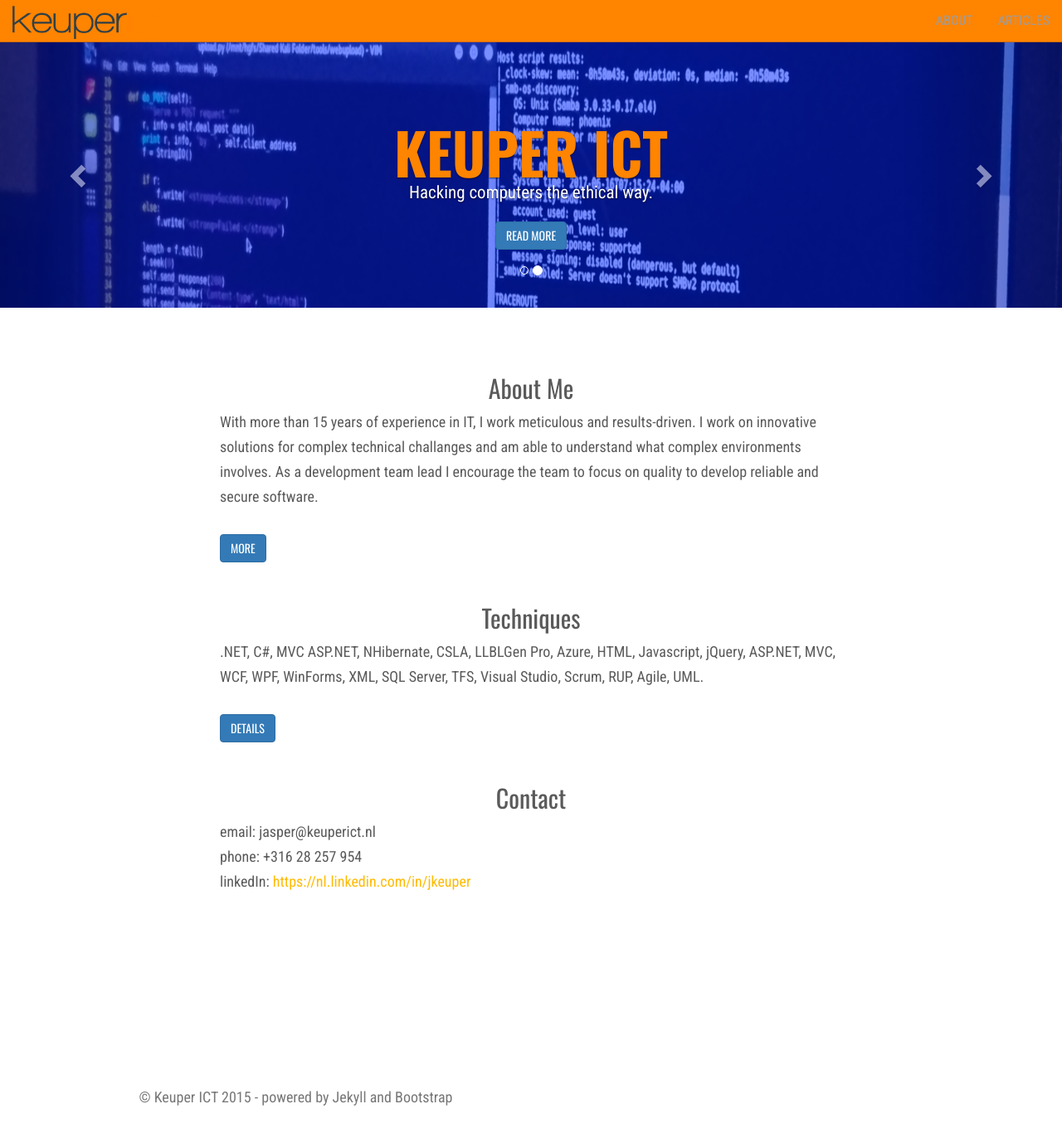
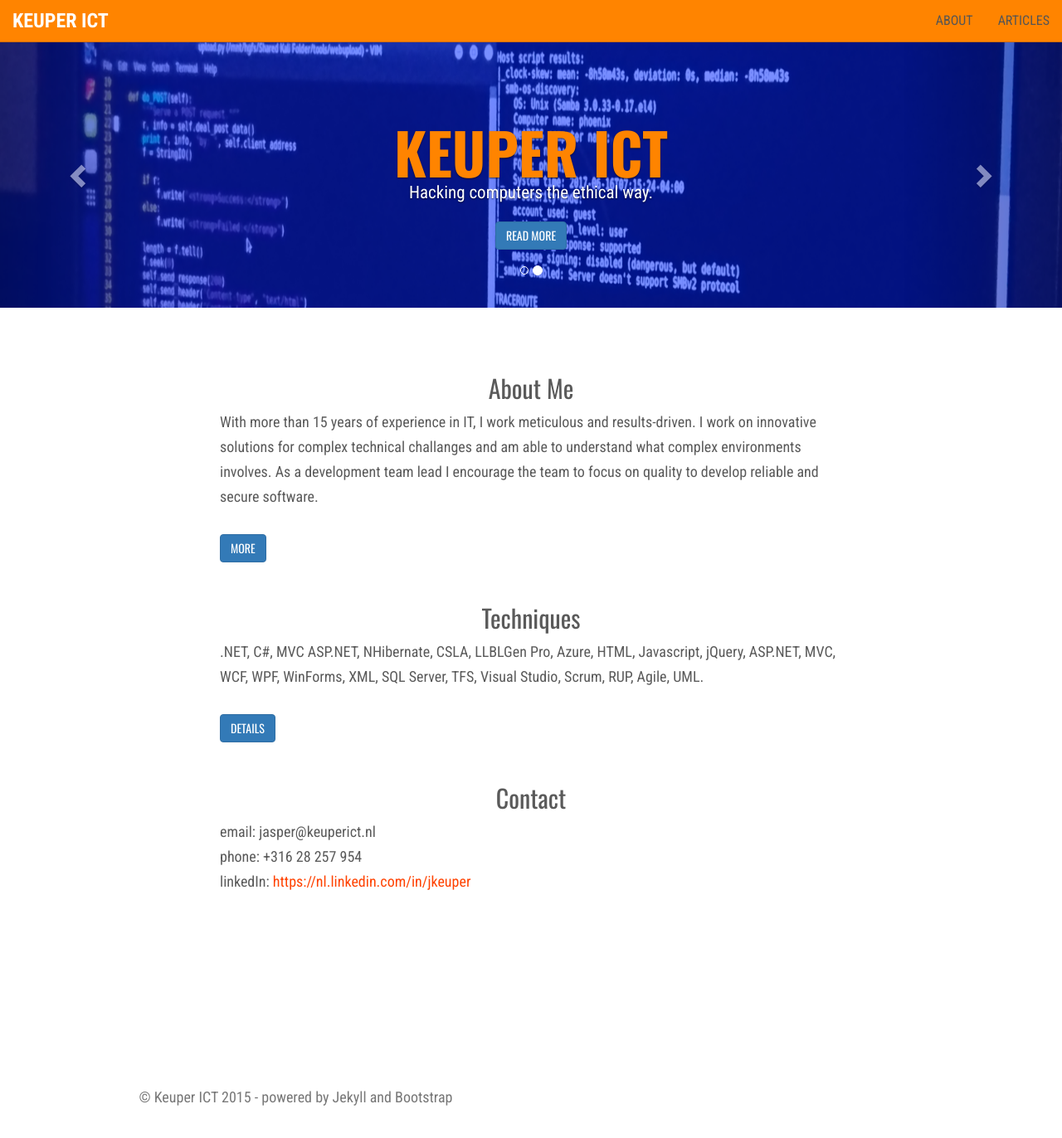
Before and after one commit to jkeuper/jkeuper.github.io, a Jekyll site: the page built from index.html, in a window 1280 px wide and 1400 px high. Shown: the top 1372 px of the window at 83% size. Built offline with Jekyll 4.4.1, drawn with Linux system fonts in a browser that asks for light colours; nearby versions of some CDN libraries; the list of posts is cut into pages by our own code.

Commit message:
Improved colors

```diff
--- a/_includes/header.html
+++ b/_includes/header.html
@@ -44,7 +44,7 @@
                     <span class="icon-bar"></span>
                     <span class="icon-bar"></span>
                 </button>
-                <a class="navbar-brand" href="/"><img style="padding: 0px; margin-top: -8px" height="40px" src="/images/logo.png"></a>
+                <a class="navbar-brand" style="font-weight: bold; font-size: 24px" href="/">KEUPER ICT</a>
             </div>
             <div id="navbar" class="navbar-collapse collapse">
                 <ul class="nav navbar-nav navbar-right">
--- a/_sass/bootstrap/_variables.scss
+++ b/_sass/bootstrap/_variables.scss
@@ -400,7 +400,7 @@
 $navbar-inverse-border:                     darken($navbar-inverse-bg, 10%) !default;
 
 // Inverted navbar links
-$navbar-inverse-link-color:                 lighten($gray-light, 15%) !default;
+$navbar-inverse-link-color:                 $gray !default;
 $navbar-inverse-link-hover-color:           #fff !default;
 $navbar-inverse-link-hover-bg:              transparent !default;
 $navbar-inverse-link-active-color:          $navbar-inverse-link-hover-color !default;
--- a/css/style.scss
+++ b/css/style.scss
@@ -5,7 +5,7 @@
 
 
 $scotch-primary: rgb(255, 132, 0);
-$scotch-secondary: #FFBA00;
+$scotch-secondary: #FF4200;
 
 %oswald { font-family: 'Oswald', sans-serif; }
 %roboto { font-family: 'Roboto Condensed', sans-serif; }
```
